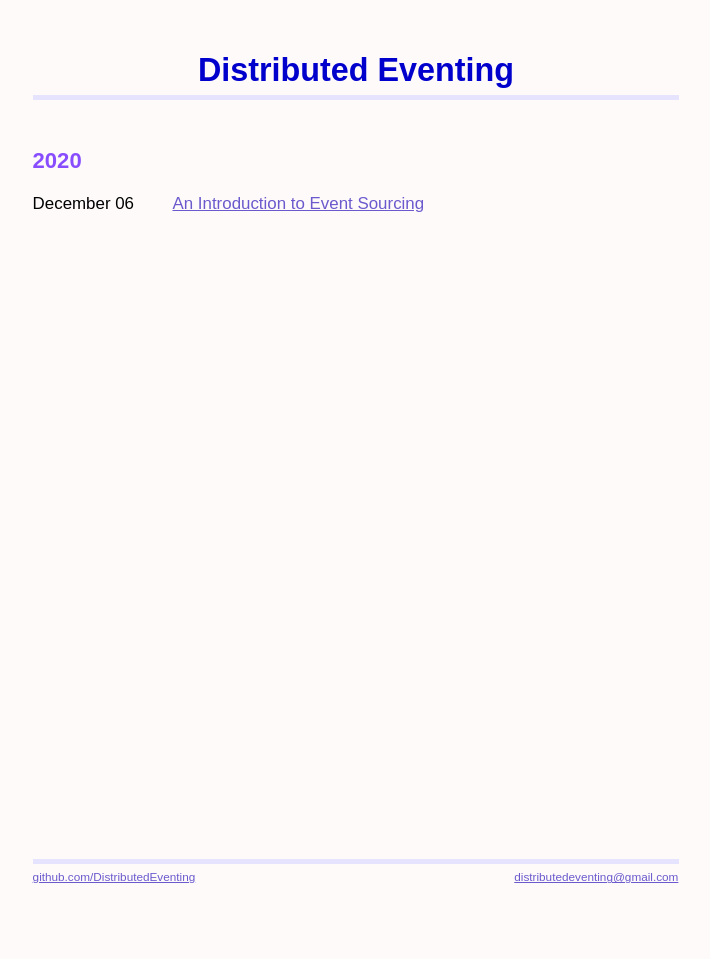
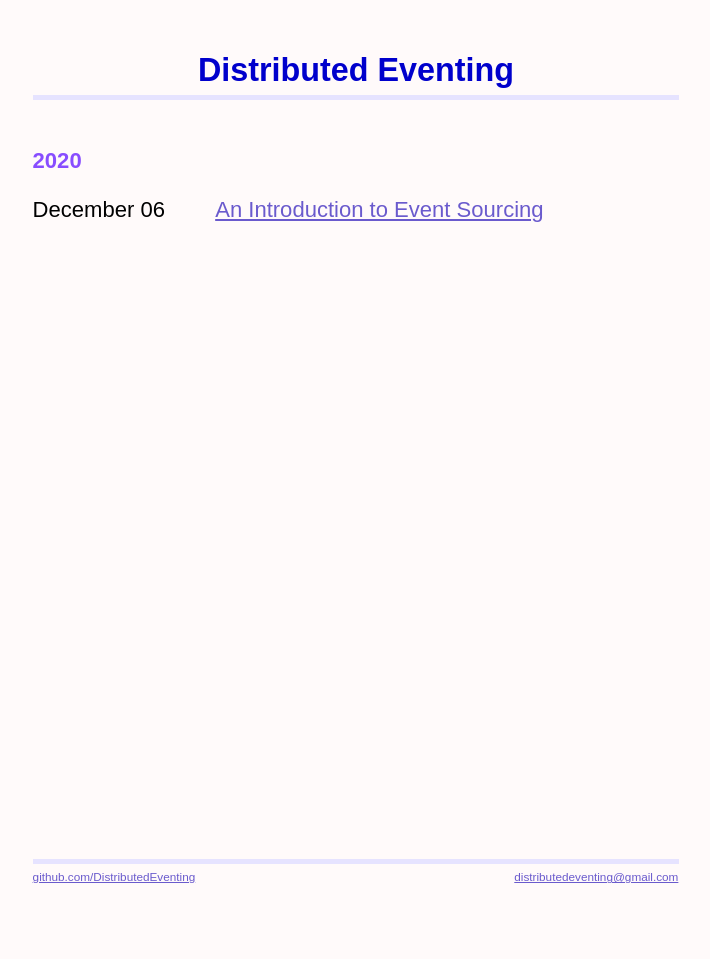
Before and after one commit to DistributedEventing/DistributedEventing.github.io, a Jekyll site: the page built from index.md, in a window 1280 px wide. Shown: the whole page, without its empty margins (280-990 px from the left). Built offline with Jekyll 4.4.1, drawn with Linux system fonts in a browser that asks for light colours.

Commit message:
Improve the appearance on mobile devices

```diff
--- a/_layouts/default.html
+++ b/_layouts/default.html
@@ -2,7 +2,6 @@
 <html xmlns="http://www.w3.org/1999/xhtml" xml:lang="en" lang="en-us">
 
 	<head>
-		<meta name="viewport" content="width=device-width, initial-scale=1.0"/>
 		<title>
 			{{ page.title }}
 		</title>
--- a/assets/css/main.css
+++ b/assets/css/main.css
@@ -104,7 +104,7 @@ li {
 .nmlink {
 	margin-top: 1.15em;
 	margin-left: 0;
-	font-size: 115%;
+	font-size: 150%;
 	list-style-type: none;
 }
 
```
